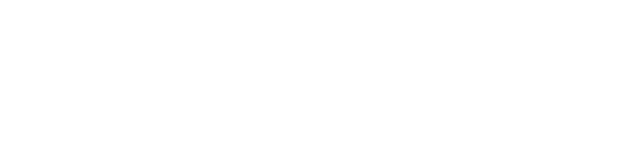
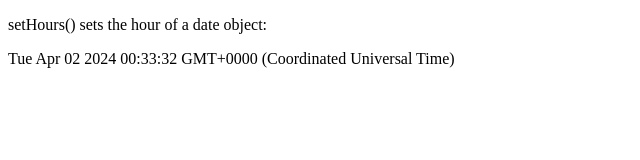
Before and after one commit to acciojob/clock-sourabh-bansotiya, a website: page main.html in a window 1280 px wide. Shown: the whole page, without its empty margins (0-640 px from the left). Drawn offline with Linux system fonts and the light colour scheme.

Commit message:
created a submission

```diff
--- a/main.html
+++ b/main.html
@@ -8,6 +8,9 @@
 
 <body>
 	<!-- the entire body must be written by student -->
+	<p>setHours() sets the hour of a date object:</p>
+
+<p id="demo"></p>
     <script type="text/javascript" src="./script.js">
 </script>
 
--- a/script.js
+++ b/script.js
@@ -1 +1,4 @@
 //your JS code here. If required.
+const d = new Date();
+d.setHours(24);
+document.getElementById("demo").innerHTML = d;
```
